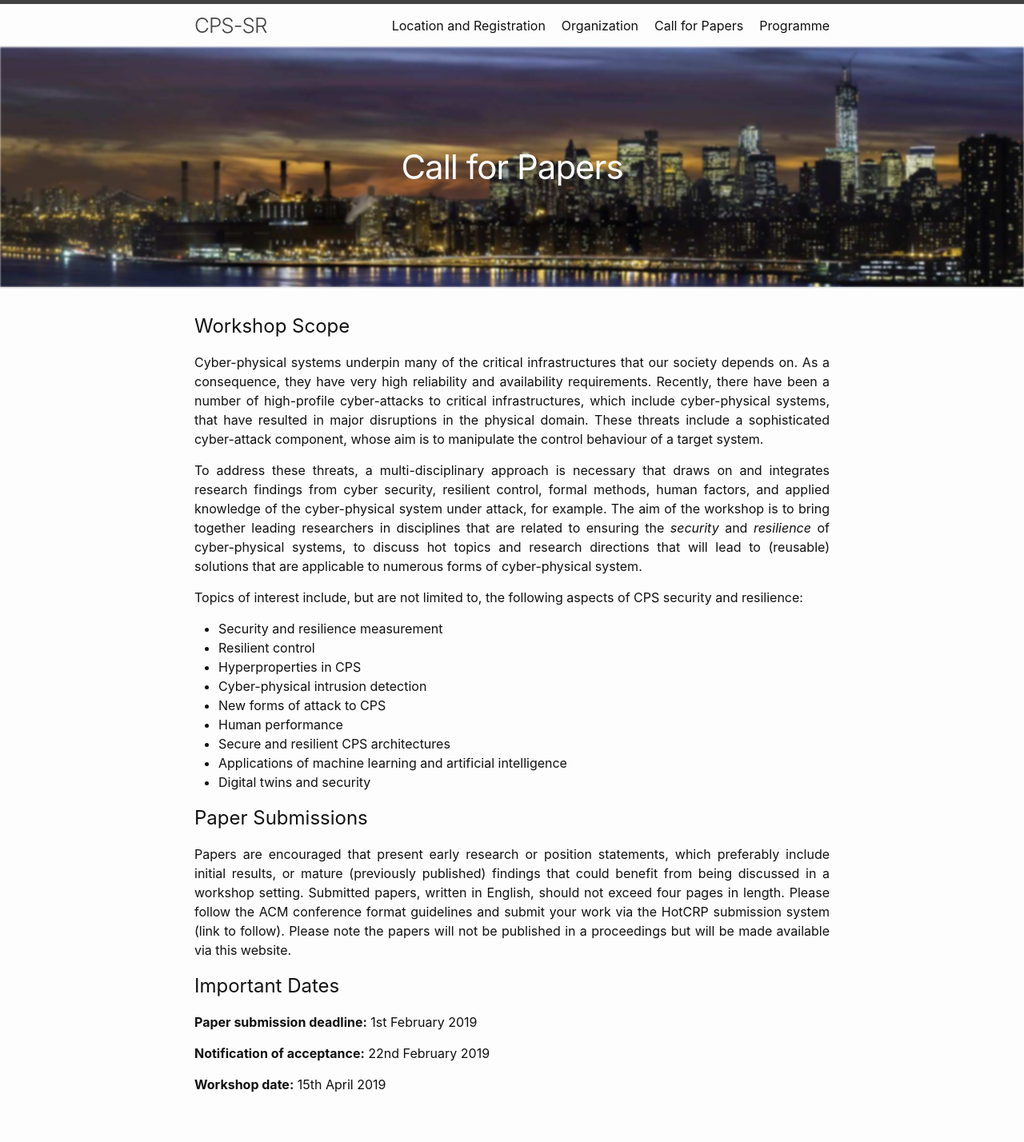
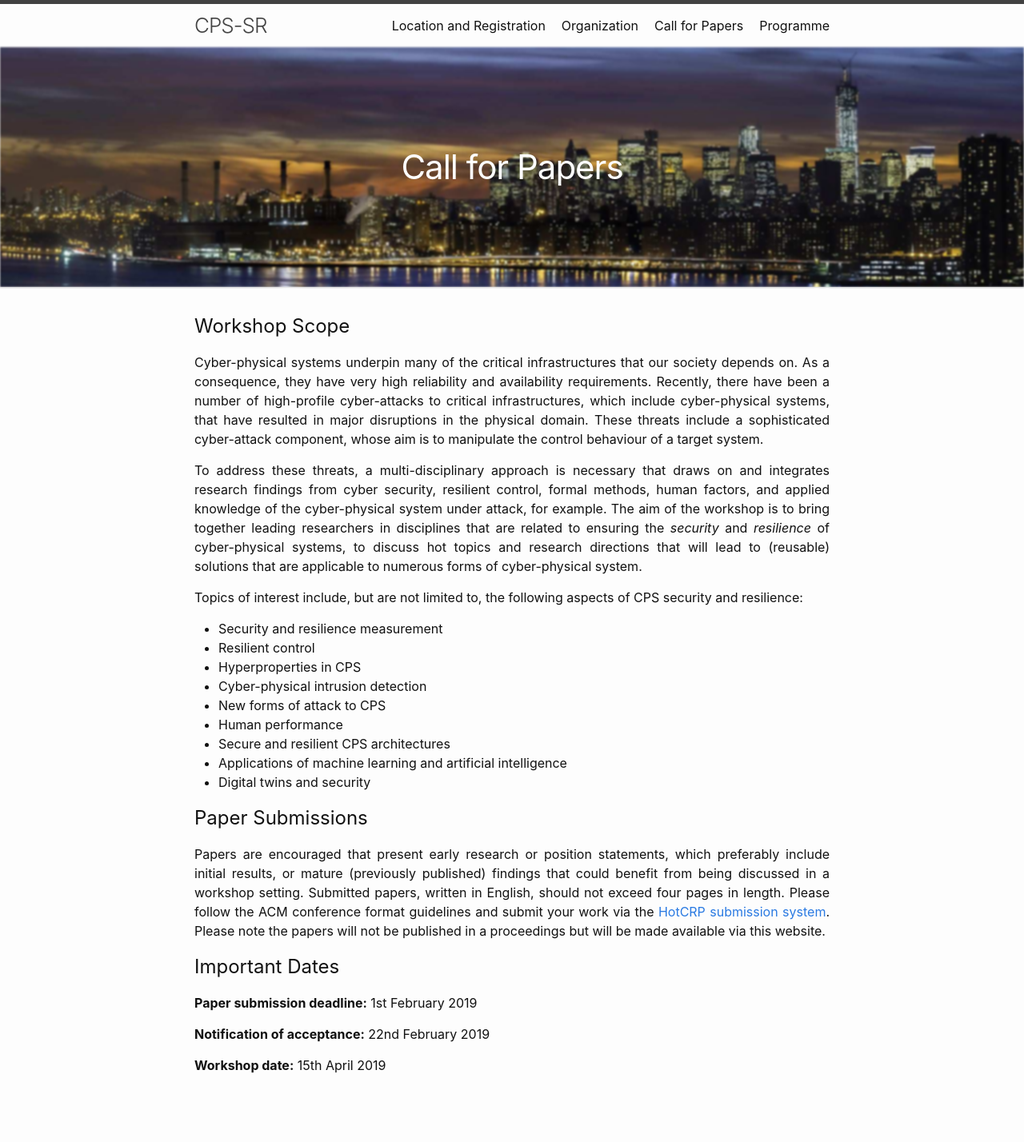
Before and after one commit to ait-csr/cps-sr, a Jekyll site: the page built from papers.md, in a window 1280 px wide. Shown: the whole page at 80% size. Built offline with Jekyll 4.4.1, drawn with Linux system fonts in a browser that asks for light colours; after the commit the page ends 1404 px from its top, so only the background shows below that.

Commit message:
Updating the CPS-SR website with the submission system URL!

```diff
--- a/papers.md
+++ b/papers.md
@@ -25,7 +25,7 @@ Topics of interest include, but are not limited to, the following aspects of CPS
 * Digital twins and security
 
 # Paper Submissions
-Papers are encouraged that present early research or position statements, which preferably include initial results, or mature (previously published) findings that could benefit from being discussed in a workshop setting. Submitted papers, written in English, should not exceed four pages in length. Please follow the ACM conference format guidelines and submit your work via the HotCRP submission system (link to follow). Please note the papers will not be published in a proceedings but will be made available via this website.
+Papers are encouraged that present early research or position statements, which preferably include initial results, or mature (previously published) findings that could benefit from being discussed in a workshop setting. Submitted papers, written in English, should not exceed four pages in length. Please follow the ACM conference format guidelines and submit your work via the [HotCRP submission system](https://cps-sr19.hotcrp.com/). Please note the papers will not be published in a proceedings but will be made available via this website.
 
 # Important Dates
 **Paper submission deadline:** 1st February 2019
```
Also changed, not shown: index.md (+2 -0 lines).
